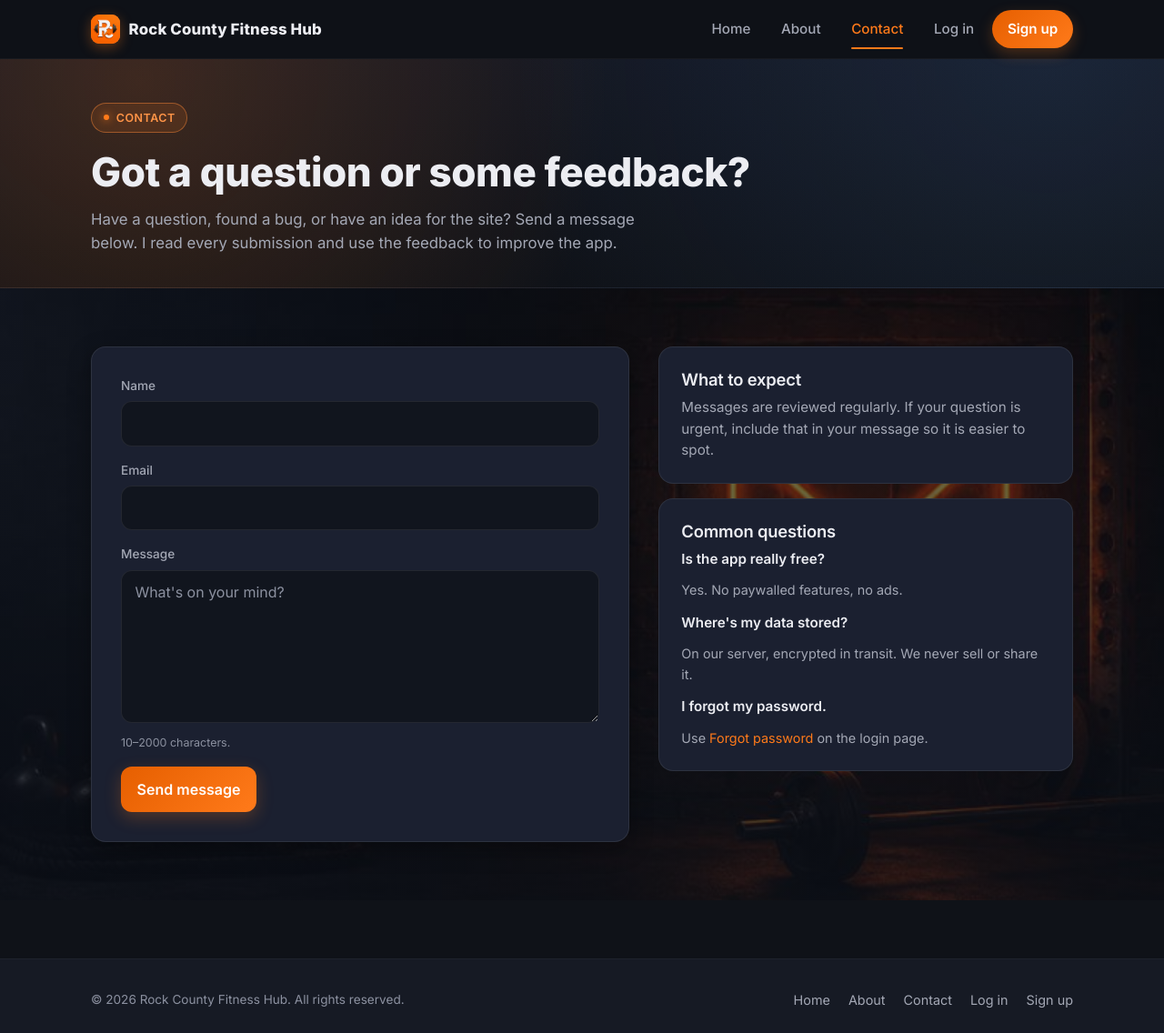
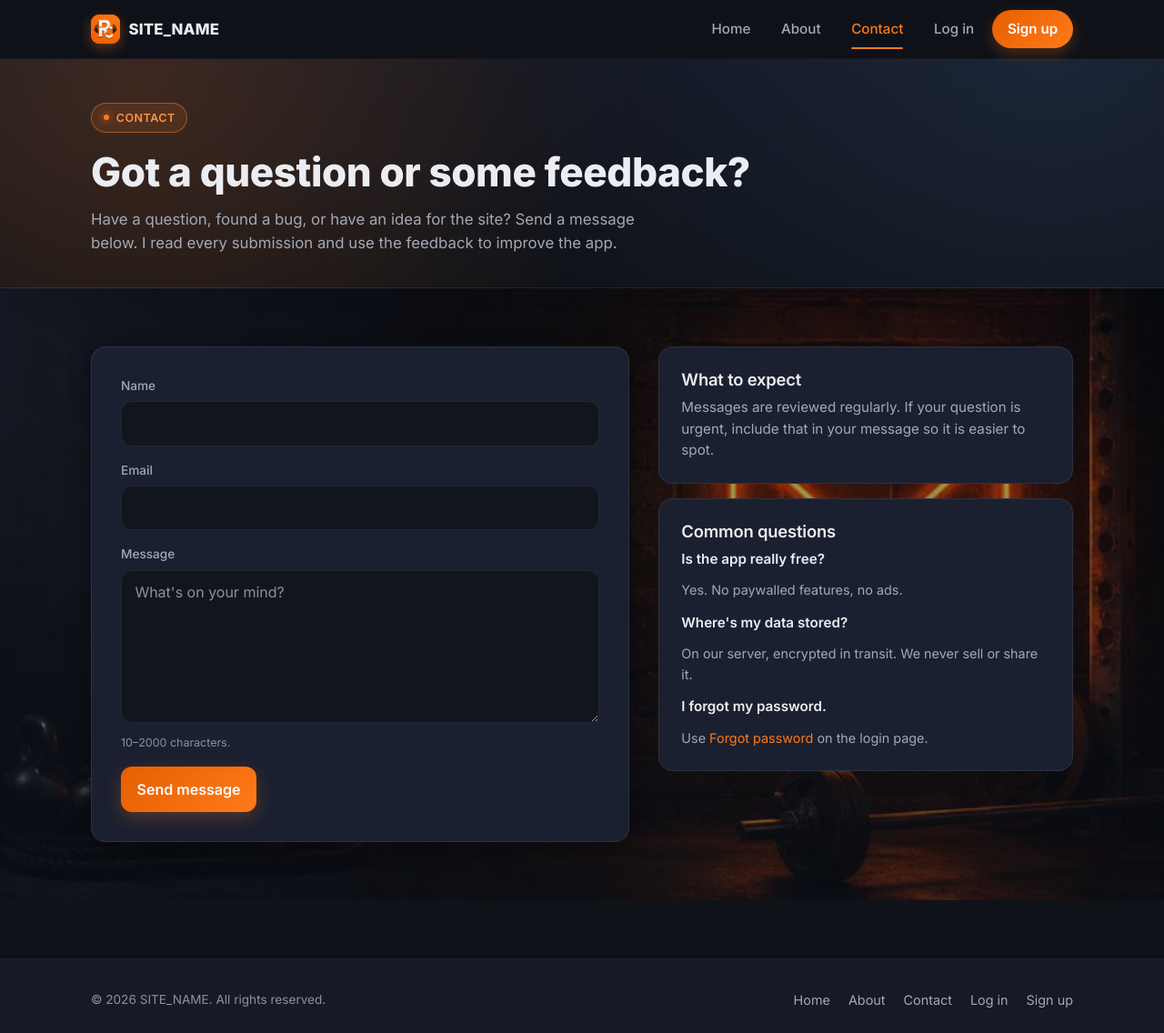
Before and after one commit to bkreager1/fitness_hub, a PHP site: page /fitness_hub/contact in a window 1280 px wide. Shown: the whole page at 91% size. Run offline with PHP 8.4, Linux system fonts and the light colour scheme; some libraries are stand-ins or nearby versions.

Commit message:
Contact section bg: lighten overlay further to 0.30 -> 0.55

```diff
--- a/public/css/style.css
+++ b/public/css/style.css
@@ -1255,8 +1255,8 @@ main:focus { outline: none; }
     inset: 0;
     background: linear-gradient(
         180deg,
-        rgba(11, 15, 23, 0.55) 0%,
-        rgba(11, 15, 23, 0.75) 100%
+        rgba(11, 15, 23, 0.30) 0%,
+        rgba(11, 15, 23, 0.55) 100%
     );
     z-index: 0;
 }
```
